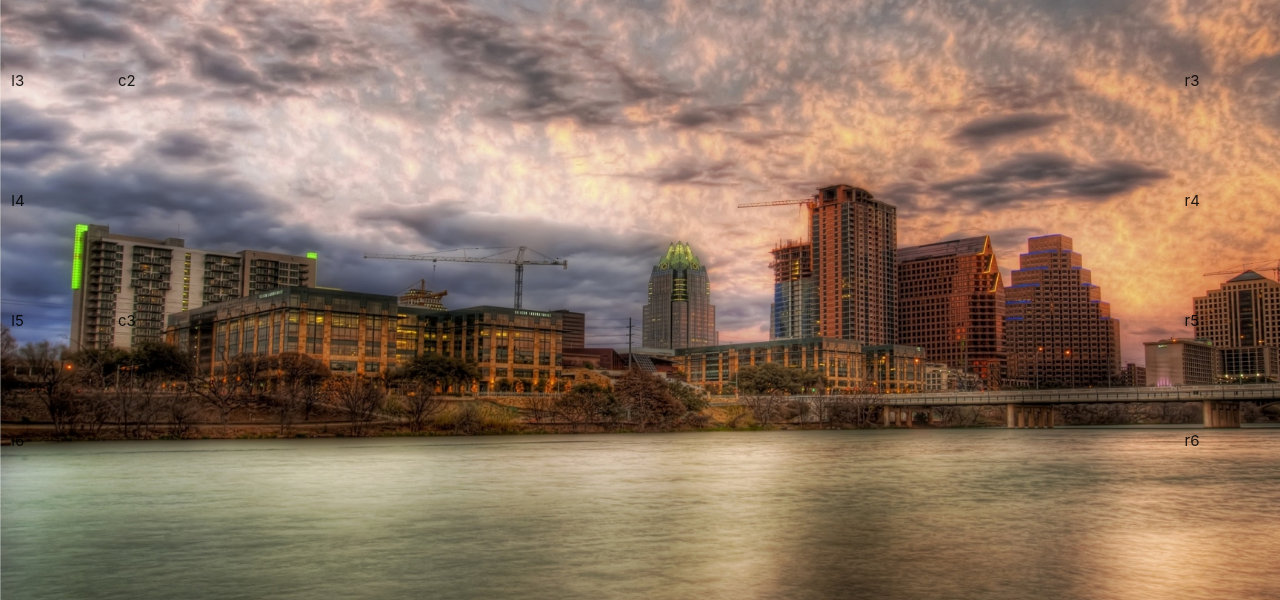
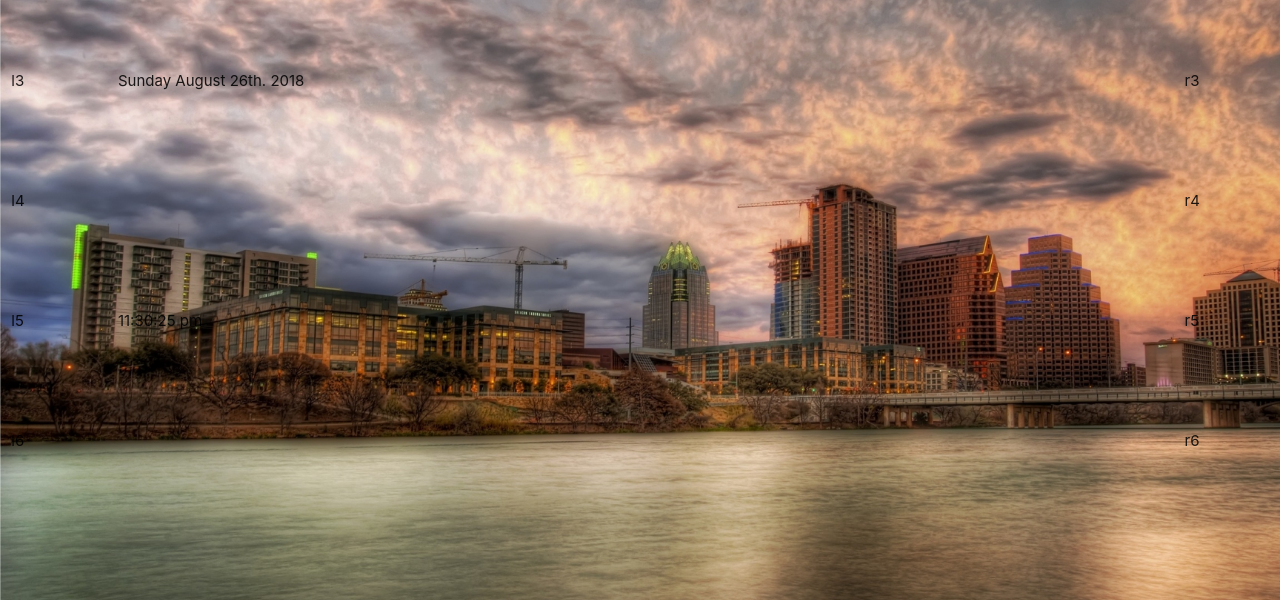
Before and after one commit to suarezluis/AustinNowReact, a React (Create React App) app: page / in a window 1280 px wide. Shown: the part 170-770 px from the top of the page. Built offline with nearby package versions, Linux system fonts and the light colour scheme.

Commit message:
created time component and time/date helping functions

```diff
--- a/src/components/App.js
+++ b/src/components/App.js
@@ -1,4 +1,7 @@
 import React, { Component } from "react";
+
+import Date from "./Date";
+import Time from "./Time";
 
 class App extends Component {
   render() {
@@ -31,8 +34,12 @@ class App extends Component {
 
           <div id="centerPanel" className={`col s${centerPanelWidth}`}>
             <div id="c1">c1</div>
-            <div id="c2">c2</div>
-            <div id="c3">c3</div>
+            <div id="c2">
+              <Date />
+            </div>
+            <div id="c3">
+              <Time />
+            </div>
           </div>
 
           <div id="rightPanel" className={`col s${sidePanelWidth}`}>
--- /dev/null
+++ b/src/components/Date.js
@@ -0,0 +1,10 @@
+import React, { Component } from "react";
+import { getFullDate } from "../timeHelpers";
+
+class Date extends Component {
+  render() {
+    return <div>{getFullDate()}</div>;
+  }
+}
+
+export default Date;
--- /dev/null
+++ b/src/components/Time.js
@@ -0,0 +1,10 @@
+import React, { Component } from "react";
+import { getTime } from "../timeHelpers";
+
+class Time extends Component {
+  render() {
+    return <div>{getTime(12)}</div>;
+  }
+}
+
+export default Time;
--- /dev/null
+++ b/src/timeHelpers.js
@@ -0,0 +1,90 @@
+export function getDate() {
+  let date = new Date();
+  date = date.getDate();
+  console.log(typeof date, date);
+  let sufix = "";
+  if (date === 1 || date === 21 || date === 31) {
+    sufix = "st.";
+  } else {
+    if (date === 2 || date === 22) {
+      sufix = "nd.";
+    } else {
+      if (date === 3 || date === 23) {
+        sufix = "rd.";
+      } else {
+        sufix = "th.";
+      }
+    }
+  }
+  return date + sufix;
+}
+
+export function getDay() {
+  let date = new Date();
+  let days = [
+    "Sunday",
+    "Monday",
+    "Tuesday",
+    "Wednesday",
+    "Thursday",
+    "Friday",
+    "Saturday"
+  ];
+
+  return days[date.getDay()];
+}
+
+export function getMonth() {
+  let date = new Date();
+  let months = [
+    "January",
+    "February",
+    "March",
+    "April",
+    "May",
+    "June",
+    "July",
+    "August",
+    "September",
+    "October",
+    "November",
+    "December"
+  ];
+
+  return months[date.getMonth()];
+}
+
+export function getYear() {
+  let date = new Date();
+
+  return date.getFullYear();
+}
+
+export function getFullDate() {
+  return `${getDay()} ${getMonth()} ${getDate()} ${getYear()}`;
+}
+
+export function getTime(format) {
+  let date = new Date();
+  let hours = parseInt(date.getHours(), 10);
+  let minutes = parseInt(date.getMinutes(), 10);
+  let seconds = parseInt(date.getSeconds(), 10);
+  let amPM = "am";
+  if (format === 12 && date.getHours() > 12) {
+    hours = hours - 11;
+    amPM = "pm";
+  }
+  if (format === 24) {
+    amPM = "";
+  }
+  if (hours < 10) {
+    hours = `0${hours}`;
+  }
+  if (minutes < 10) {
+    minutes = `0${minutes}`;
+  }
+  if (seconds < 10) {
+    seconds = `0${seconds}`;
+  }
+  return `${hours}:${minutes}:${seconds} ${amPM}`;
+}
```
